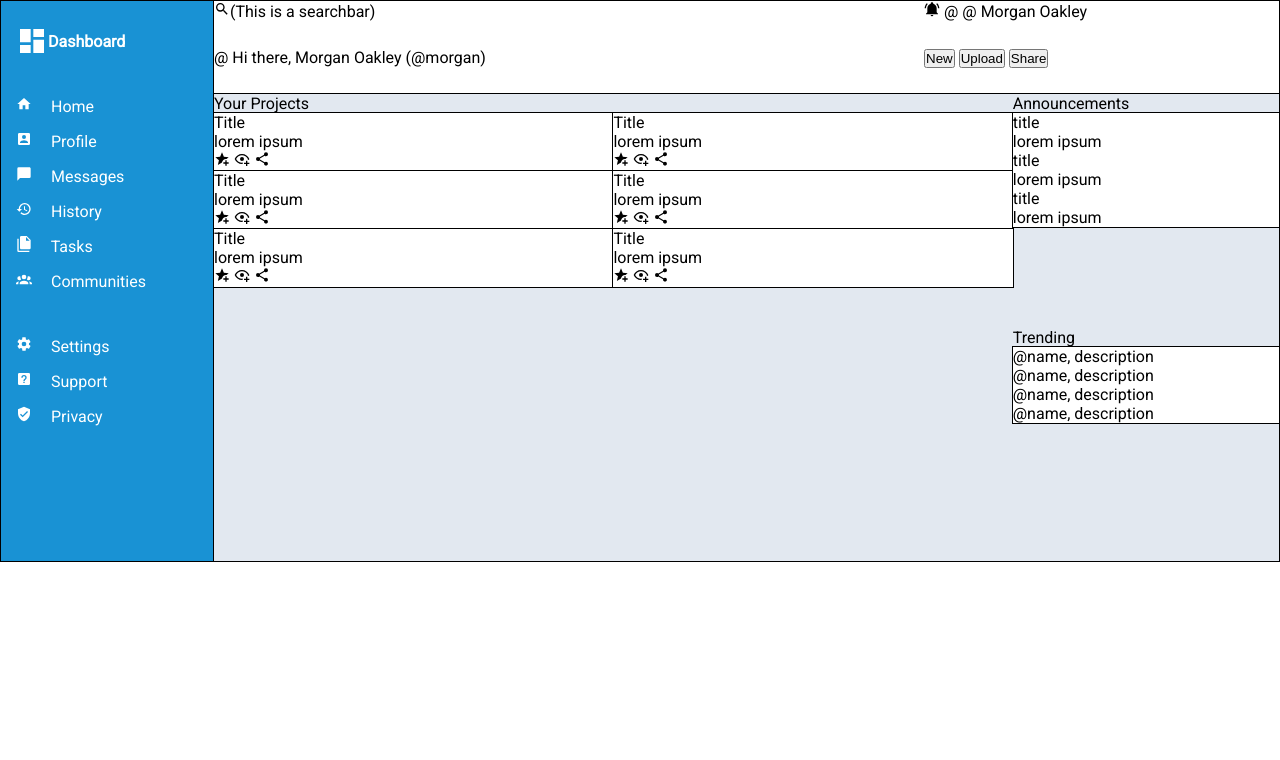
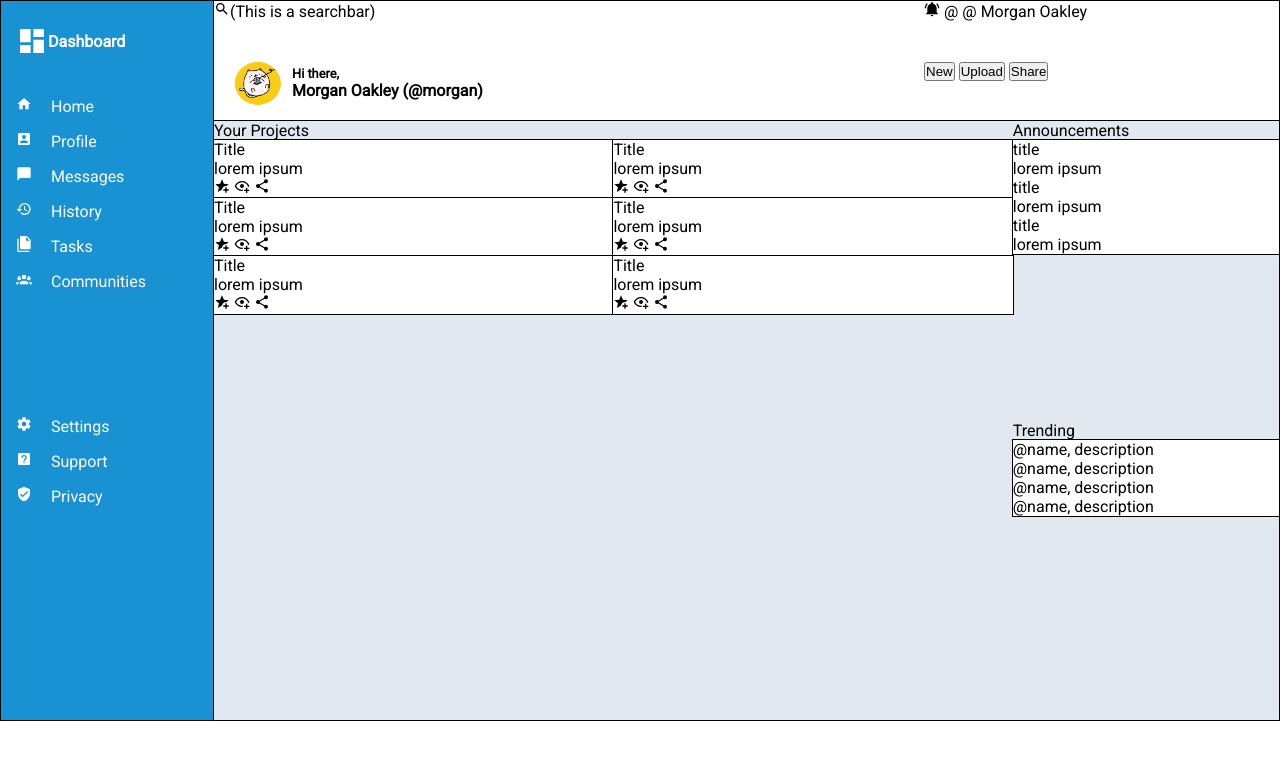
Before and after one commit to miguelruizc/admin-dashboard, a plain HTML site: page index.html in a window 1280 px wide. Drawn offline with Linux system fonts and the light colour scheme.

Commit message:
Add header/username section styles

```diff
--- a/index.html
+++ b/index.html
@@ -32,7 +32,7 @@
         <div class="header">
             <div class="searchbar"><img src="/images/search.svg" class="menu-img">(This is a searchbar)</div>
             <div class="header-buttons"><img src="/images/bell.svg" class="menu-img"> @ @ Morgan Oakley</div>
-            <div class="header-title">@ Hi there, Morgan Oakley (@morgan)</div>
+            <div class="header-title"><img src="images/user1.png" class="user-img"> <div class="title-greeting">Hi there,</div> <div class="title-username">Morgan Oakley (@morgan)</div></div>
             <div class="header-menu">
                 <button>New</button>
                 <button>Upload</button>
--- a/style.css
+++ b/style.css
@@ -67,6 +67,31 @@ body {
     grid-template-columns: 2fr 1fr;
 }
 
+.header-title {
+    display: grid;
+    grid-template-columns: 3em auto;
+    grid-template-rows: 1f 1fr;
+    margin-left: 20px;
+    margin-bottom: 15px;
+    column-gap: 10px;
+}
+
+.header .user-img {
+    grid-area: 1 / 1 / 3 / 2;
+    width: 3em;
+}
+.header .title-greeting {
+    grid-area: 1 / 2 / 2 / 3;
+    font-size: 0.8em;
+    font-weight: bold;
+    align-self: end;
+}
+
+.header .title-username {
+    grid-area: 2 / 2 / 3 / 3;
+    font-weight: bold;
+}
+
 .main {
     outline: 1px solid black;
     background-color: #e2e8f0;
```
Also changed, not shown: images/user1.png (added).
